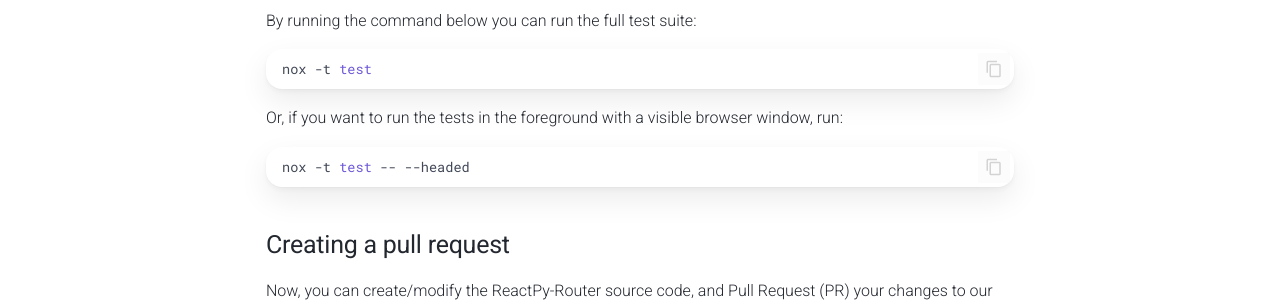
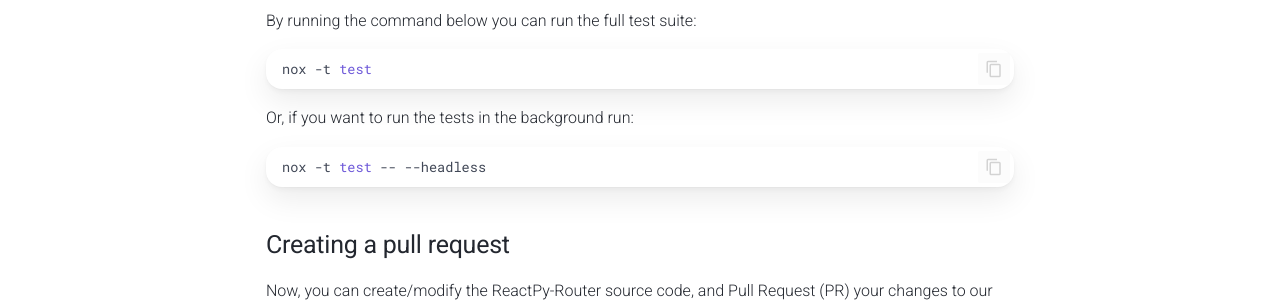
Before and after one commit to reactive-python/reactpy-router, an MkDocs documentation site: the page built from docs/src/about/code.md, in a window 1280 px wide and 1317 px high. Shown: the part 877-1179 px from the top of the window. Built offline with MkDocs 1.6.1 and Material for MkDocs 9.7.7, drawn with Linux system fonts in a browser that asks for light colours; comment, search, counter and statistics services are not loaded; the version menu is left out.

Commit message:
Fix github actions

````diff
--- a/docs/src/about/code.md
+++ b/docs/src/about/code.md
@@ -40,12 +40,10 @@ By running the command below you can run the full test suite:
 nox -t test
 ```
 
-Or, if you want to run the tests in the foreground with a visible browser window, run:
-
-<!-- TODO: Change `headed` to `headless` -->
+Or, if you want to run the tests in the background run:
 
 ```bash linenums="0"
-nox -t test -- --headed
+nox -t test -- --headless
 ```
 
 ## Creating a pull request
````
Also changed, not shown: 1 other file.
